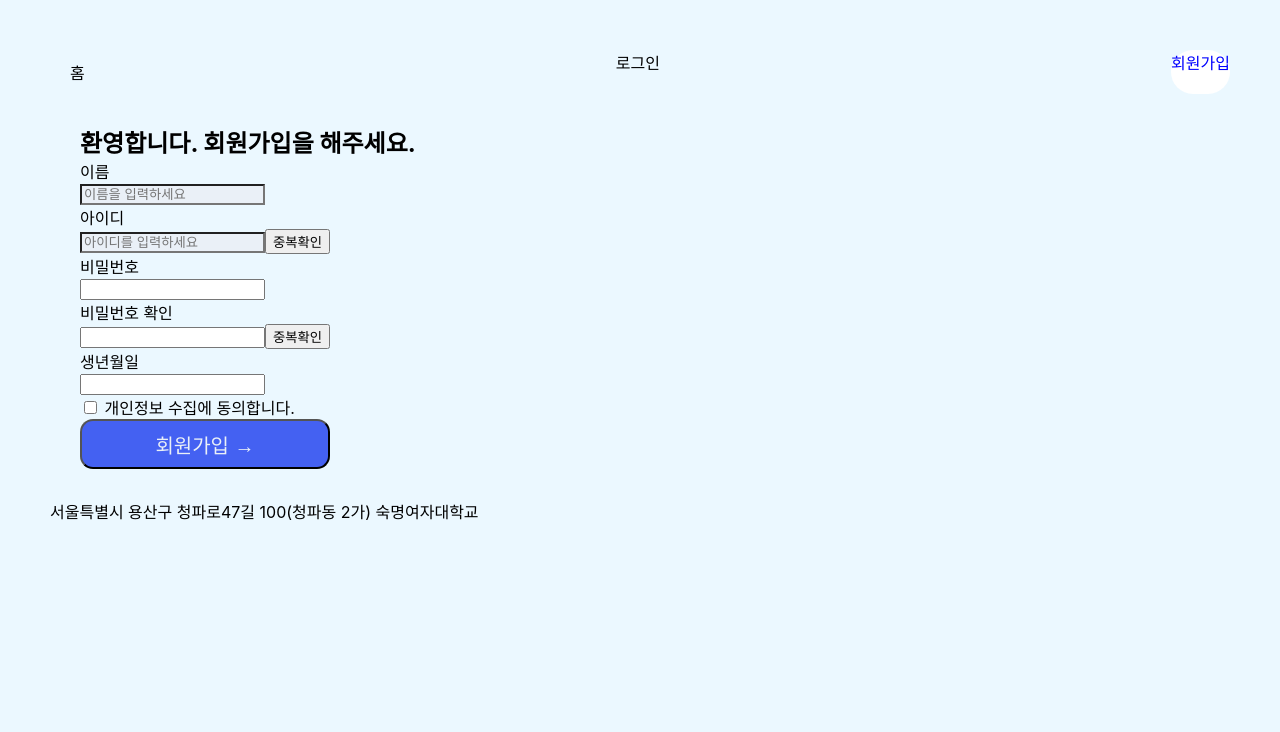
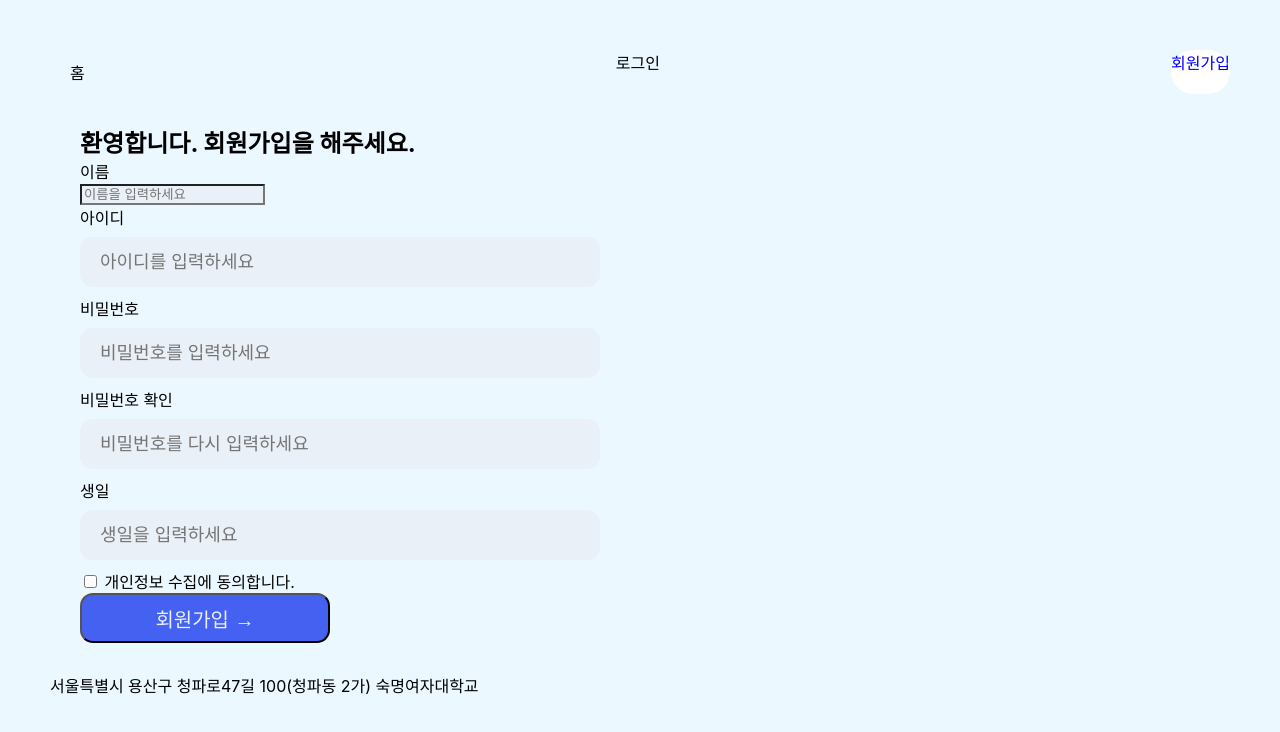
Before and after one commit to park-suyeon/WM, a Next.js app: page /signup in a window 1280 px wide. Shown: the top 732 px of the page. Built offline with nearby package versions, Linux system fonts and the light colour scheme.

Commit message:
220924menu

```diff
--- /dev/null
+++ b/components/InputBox.js
@@ -0,0 +1,27 @@
+import styled from "styled-components";
+const InputBoxBlock = styled.div`
+  .id {
+    background-color: #eaf0f7;
+    color: #667085;
+    text-align: left;
+    padding: 10px 20px;
+    font-size: 18px;
+    width: 520px;
+    height: 50px;
+    border-radius: 13px;
+    border-style: hidden;
+    margin-bottom: 9px;
+  }
+  .id_text {
+    margin-bottom: 8px;
+  }
+`;
+const InputBox = (props) => {
+  return (
+    <InputBoxBlock>
+      <div className="id_text"> {props.text} </div>
+      <input className="id" placeholder={props.placeholder} />
+    </InputBoxBlock>
+  );
+};
+export default InputBox;
--- a/package.json
+++ b/package.json
@@ -15,6 +15,7 @@
     "styled-components": "^5.3.5"
   },
   "devDependencies": {
+    "babel-plugin-styled-components": "^2.0.7",
     "eslint": "8.23.1",
     "eslint-config-next": "12.3.0"
   }
--- /dev/null
+++ b/pages/_document.js
@@ -0,0 +1,44 @@
+import Document, { Html, Head, Main, NextScript } from "next/document";
+import { ServerStyleSheet } from "styled-components";
+
+export default class MyDocument extends Document {
+  static async getInitialProps(ctx) {
+    const sheet = new ServerStyleSheet();
+    const originalRenderPage = ctx.renderPage;
+
+    try {
+      ctx.renderPage = () =>
+        originalRenderPage({
+          enhanceApp: (App) => (props) =>
+            sheet.collectStyles(<App {...props} />),
+        });
+
+      const initialProps = await Document.getInitialProps(ctx);
+      return {
+        ...initialProps,
+        styles: (
+          <>
+            {initialProps.styles}
+            {sheet.getStyleElement()}
+          </>
+        ),
+      };
+    } finally {
+      sheet.seal();
+    }
+  }
+
+  render() {
+    return (
+      <Html>
+        <Head>
+          <style />
+        </Head>
+        <body>
+          <Main />
+          <NextScript />
+        </body>
+      </Html>
+    );
+  }
+}
--- a/pages/signup.js
+++ b/pages/signup.js
@@ -1,6 +1,7 @@
 import Head from "next/head";
 import Image from "next/image";
 import styled from "styled-components";
+import InputBox from "../components/InputBox";
 const SignUpBlock = styled.div`
   background-color: #ebf8ff;
   display: flex;
@@ -85,28 +86,13 @@ export default function Home() {
               placeholder="이름을 입력하세요"
             ></input>
           </div>
-          <div>
-            아이디<br></br>
-            <input
-              className="Id"
-              type="text"
-              placeholder="아이디를 입력하세요"
-            ></input>
-            <button> 중복확인</button>
-          </div>
-          <div>
-            비밀번호<br></br>
-            <input className="Pw" type="password"></input>
-          </div>
-          <div>
-            비밀번호 확인<br></br>
-            <input className="Pw" type="password"></input>
-            <button> 중복확인</button>
-          </div>
-          <div>
-            생년월일<br></br>
-            <input className="Birth" type="text"></input>
-          </div>
+          <InputBox text="아이디" placeholder="아이디를 입력하세요" />
+          <InputBox text="비밀번호" placeholder="비밀번호를 입력하세요" />
+          <InputBox
+            text="비밀번호 확인"
+            placeholder="비밀번호를 다시 입력하세요"
+          />
+          <InputBox text="생일" placeholder="생일을 입력하세요" />
           <div>
             <input type="checkbox"></input> 개인정보 수집에 동의합니다.
             <br></br>
```
Also changed, not shown: components/index/Menubar.js (added, +35 -0 lines), pages/index.js (+7 -6 lines), pages/login.js (+3 -8 lines), .babelrc (added), public/images/Index_Map.png (added), 1 other file (tests, documents, lock files or other folders).
